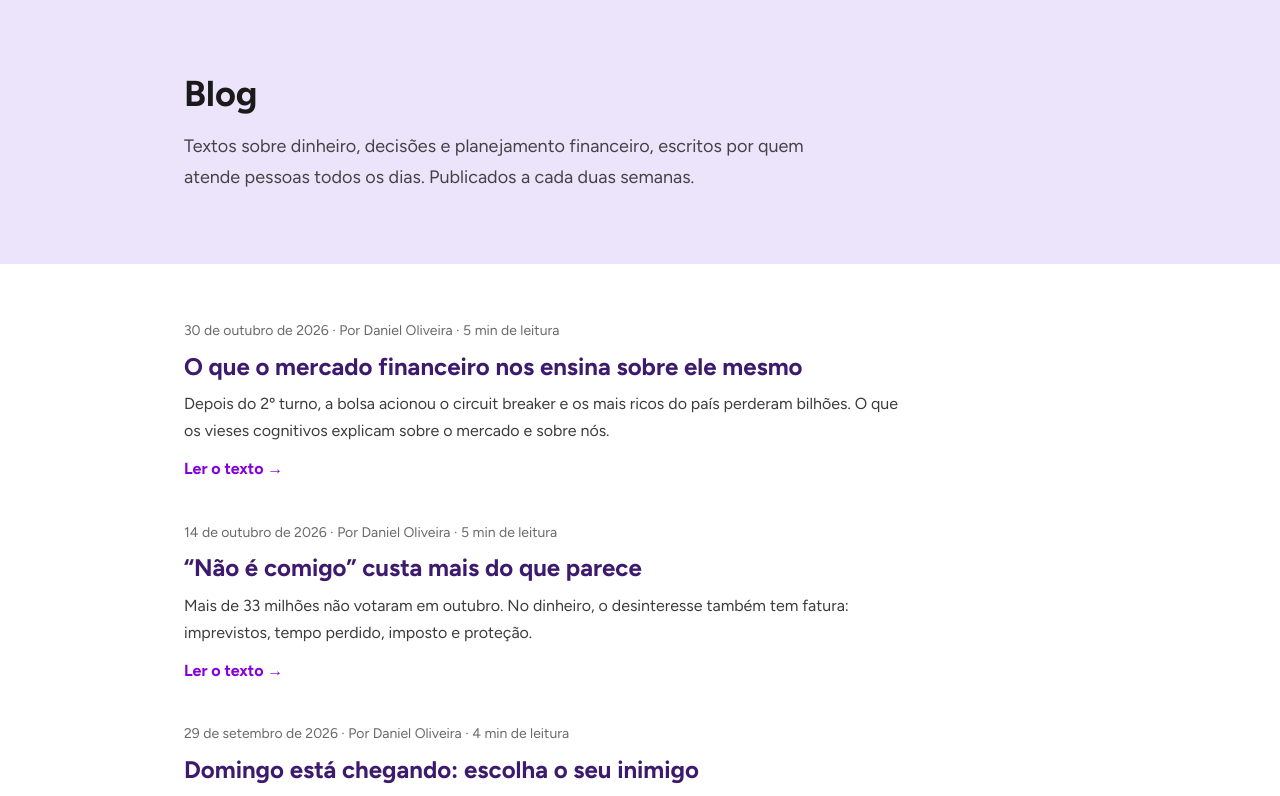
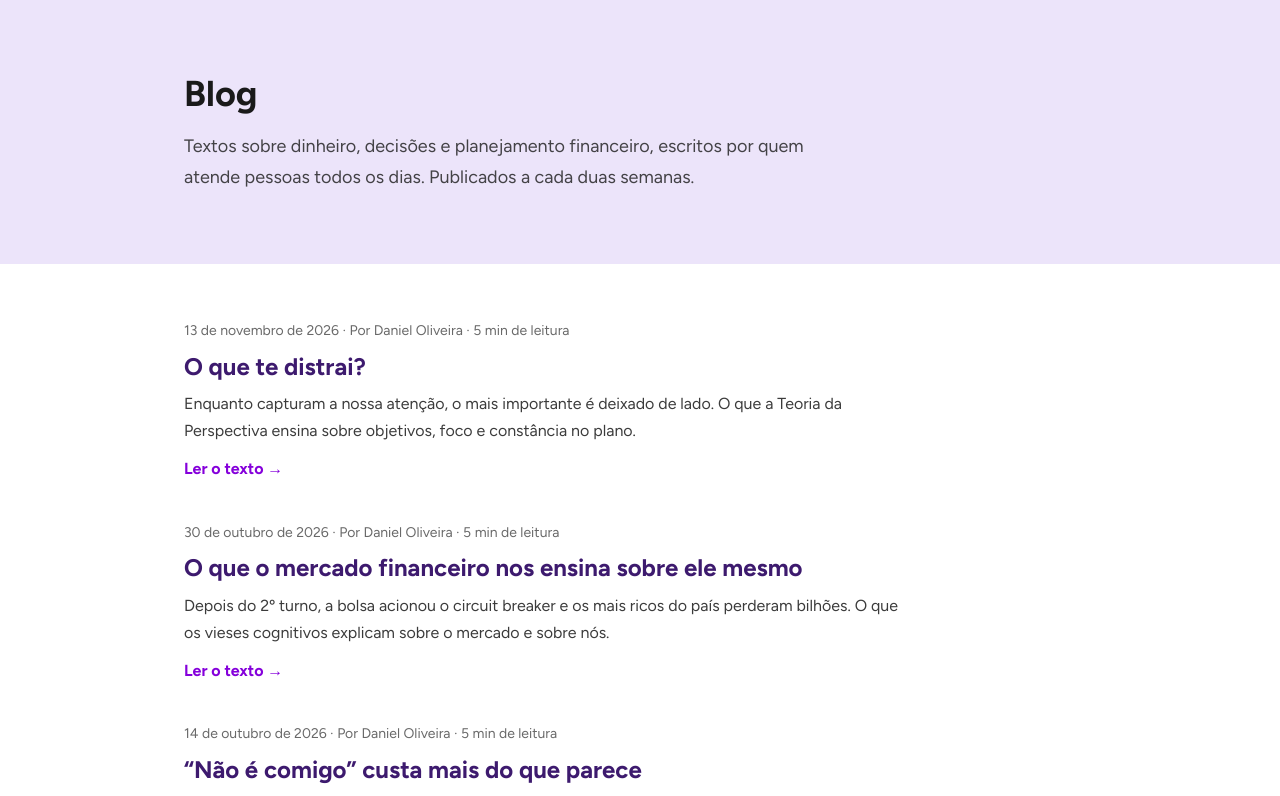
Before and after one commit to souodanieloliveira/abacaxi-site, a Next.js app: page /blog in a window 1280 px wide. Shown: the top 796 px of the page. Built offline with nearby package versions, Linux system fonts and the light colour scheme; no server answers.

Commit message:
Blog: "O que te distrai?" (edição 4 da newsletter) (#36)
Claude-Session: https://claude.ai/code/session_016rQEtXaT5Vm1z4W1mEZMR6

Co-authored-by: Claude <noreply@anthropic.com>

```diff
--- a/content/blog/index.ts
+++ b/content/blog/index.ts
@@ -2,9 +2,10 @@ import type { BlogPost } from "./types";
 import escolhaOSeuInimigo from "./posts/escolha-o-seu-inimigo";
 import naoEComigo from "./posts/nao-e-comigo-custa-mais-do-que-parece";
 import oQueOMercadoEnsina from "./posts/o-que-o-mercado-financeiro-nos-ensina-sobre-ele-mesmo";
+import oQueTeDistrai from "./posts/o-que-te-distrai";
 
 // Para publicar um texto novo: crie o arquivo em ./posts e adicione-o aqui.
-const posts: BlogPost[] = [escolhaOSeuInimigo, naoEComigo, oQueOMercadoEnsina];
+const posts: BlogPost[] = [escolhaOSeuInimigo, naoEComigo, oQueOMercadoEnsina, oQueTeDistrai];
 
 export function getAllPosts(): BlogPost[] {
   return [...posts].sort((a, b) => b.publishedAt.localeCompare(a.publishedAt));
--- /dev/null
+++ b/content/blog/posts/o-que-te-distrai.ts
@@ -0,0 +1,82 @@
+import type { BlogPost } from "../types";
+
+// Edição 4 da Newsletter da Abacaxi, enviada em 13/11/2026 (campanha 10 do Brevo).
+// Mesmo texto do e-mail, como nas edições anteriores.
+const post: BlogPost = {
+  slug: "o-que-te-distrai",
+  title: "O que te distrai?",
+  description:
+    "Enquanto capturam a nossa atenção, o mais importante é deixado de lado. O que a Teoria da Perspectiva ensina sobre objetivos, foco e constância no plano.",
+  publishedAt: "2026-11-13",
+  newsletter: { edition: 4, sentAt: "2026-11-13" },
+  keywords: [
+    "teoria da perspectiva",
+    "aversão à perda",
+    "objetivos financeiros",
+    "planejamento financeiro",
+    "constância nos investimentos",
+  ],
+  body: `Na minha infância e adolescência, um dos passatempos favoritos da minha família era assistir filmes e seriados. Eu lembro bem de chegar da escola perto da hora do almoço e assistir episódios de Macgyver com a minha mãe. Pra mim, era incrível como ele conseguia escapar de qualquer lugar e situação com um palito de fósforos e um canivete suiço. Lembro de um episódio em que ele estava amarrado e conseguiu explodir uma lâmpada tubular com um pedaço de bombril. Bem, pelo menos isso é o que eu me lembro.
+
+Eu sempre gostei muito de filmes com uma dose de suspense. Lembro de um de uns vinte anos atrás, chamado Xeque Mate. Bem no início do filme, tem uma cena em que o personagem do Bruce Willis está conversando com uma pessoa aleatória e explica pra ela o que seria a "Manobra de Kansas". Era uma espécie de golpe onde você faz uma pessoa olhar para um lado e vai para o outro lado. No futebol, a gente conhece isso com drible. Garrincha fazia isso muito bem: deixava o adversário atônito, caído algumas vezes, pra ele fazer o que bem entendesse.
+
+É dessa distração que eu quero falar com vocês. Segundo o Michaelis, uma das definições de distrair é: "Atrair, chamar (a atenção) de um ponto para outro; desviar a atenção de um adversário (para que ele cometa algum erro) para vencê-lo."
+
+Neste ponto, eu volto a te perguntar: o que te distrai?
+
+O que te desvia a atenção a ponto de ser mais fácil de ser vencido?
+
+Nesta última semana, qualquer pessoa que assistisse a qualquer jornal iria ouvir duas palavras: ajuste fiscal. Provavelmente, você nem precisou ligar a televisão para escutar algo sobre isso. Se a ideia da mídia era direcionar o debate para este tópico, foi extremamente bem-sucedida.
+
+Mas, voltando à pergunta: o que nos distrai?
+
+A resposta é diversa. As estratégias são diversas. As manobras, como no filme, são diversas, mas partem do mesmo princípio: enquanto capturam a nossa atenção, o mais importante é deixado de lado.
+
+Então, como não se distrair?
+
+Em 1979, um outro Daniel (bem mais famoso) escreveu um artigo sobre como as pessoas tomam decisões econômicas, que viria a ser um dos mais citados na história da economia. Ele se chama Daniel Kahneman e, juntamente com Amos Tversky, publicou neste artigo um estudo sobre o que chamaram de Teoria da Perspectiva.
+
+A ideia deles era demonstrar que as pessoas não tomam decisões financeiras baseadas meramente na razão, ou o que chamaram de utilidade. O que nos guia, portanto, seria a aversão à perda.
+
+Segundo a teoria da perspectiva, nós não determinamos o valor de uma escolha de acordo com o resultado, mas sim em comparação a um ponto de referência.
+
+A teoria clássica da economia dizia que as pessoas tomam decisões comparando resultados finais: "se eu fizer X, termino com 10 mil, mas se fizer Y, termino com 12 mil." A escolha óbvia seria Y. É racional, objetivo, baseado no resultado.
+
+Kahneman e Tversky mostraram que não é assim que nosso cérebro funciona. O que mais importa é a *mudança* em relação a onde estamos agora. O ponto de referência é o que importa, não o resultado.
+
+Imagine duas pessoas.
+
+A primeira tinha 5 maçãs e ganhou 3. Ficou com 8.
+
+A segunda tinha 10 maçãs e perdeu 2. Também ficou com 8.
+
+Mas quem ficou feliz?
+
+O resultado final é idêntico. Mas a sensação é completamente diferente. A primeira está feliz. A segunda, com certeza, não.
+
+Pela teoria clássica, as duas deveriam se sentir da mesma forma, afinal, atingiram o mesmo resultado. Pela teoria da perspectiva, o ponto de referência de cada uma é diferente, então a experiência emocional é distinta.
+
+Portanto, quando você define um objetivo, ele se torna o seu ponto de referência. Atingir é o esperado. Não atingir é perda, e dói proporcionalmente mais. É por isso que definir objetivos ambiciosos exige coragem: você está voluntariamente criando um ponto de referência que pode te fazer sentir mal se não chegar lá.
+
+Por isso que muita gente prefere não definir nenhum objetivo, ou define metas muito fáceis. Sem um ponto de referência claro, não teria como "perder".
+
+E é neste ponto que a gente se distrai.
+
+O mercado financeiro passou décadas estudando como melhorar a rentabilidade de uma carteira. Em 1952, Harry Markowitz chegou ao que pode ser considerado o ápice do estudo sobre rentabilidade em sua Teoria Moderna de Portfólio.
+
+Já em 2013, David Blanchett e Paul Kaplan, da consultoria Morningstar, publicaram uma pesquisa mostrando que aliar rentabilidade a um planejamento financeiro estruturado pode elevar os resultados em 22%, o equivalente a 1,59% a mais de retorno por ano ao longo da vida. Isso é mais do que a maioria das pessoas consegue trocando de fundo ou de banco.
+
+**A constância vence a rentabilidade. Não como filosofia apenas, mas como matemática.**
+
+Isso evidencia como o planejamento financeiro faz sentido. Não é sobre encontrar o melhor investimento possível. É sobre construir um plano que te mantém focado nos seus objetivos enquanto tudo à sua volta faz uma manobra para roubar a sua atenção.
+
+Se pergunte: o que eu quero conquistar? Quais são os meus objetivos de curto, médio e longo prazo? Essas perguntas são mais difíceis. Mas são as que importam.
+
+Foco em objetivos. Constância no plano. Isso é o que transforma uma boa intenção financeira em resultados reais.
+
+A pergunta final é: você tem um plano que te mantém no rumo quando as distrações aparecem?
+
+Porque elas existem. Sempre vão existir.`,
+};
+
+export default post;
```
